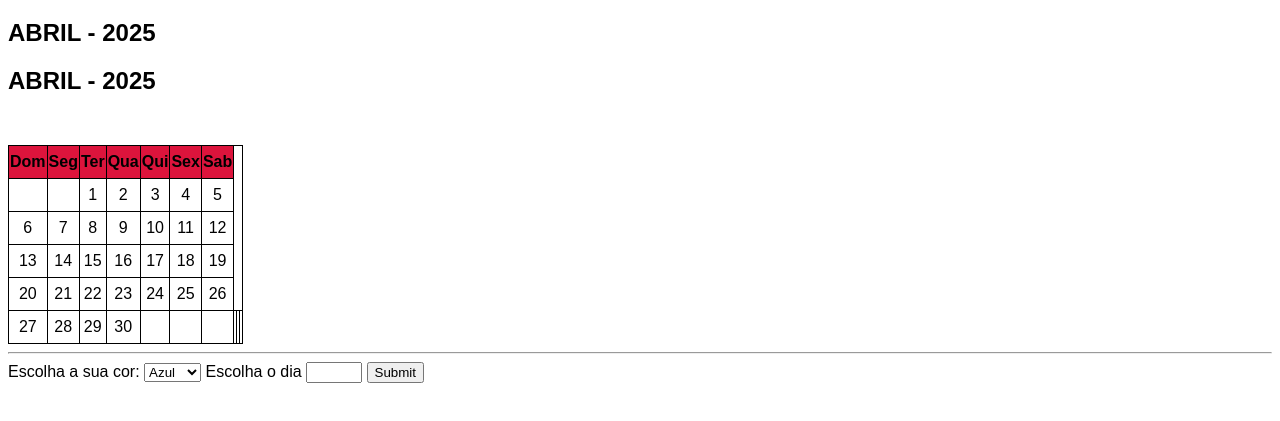
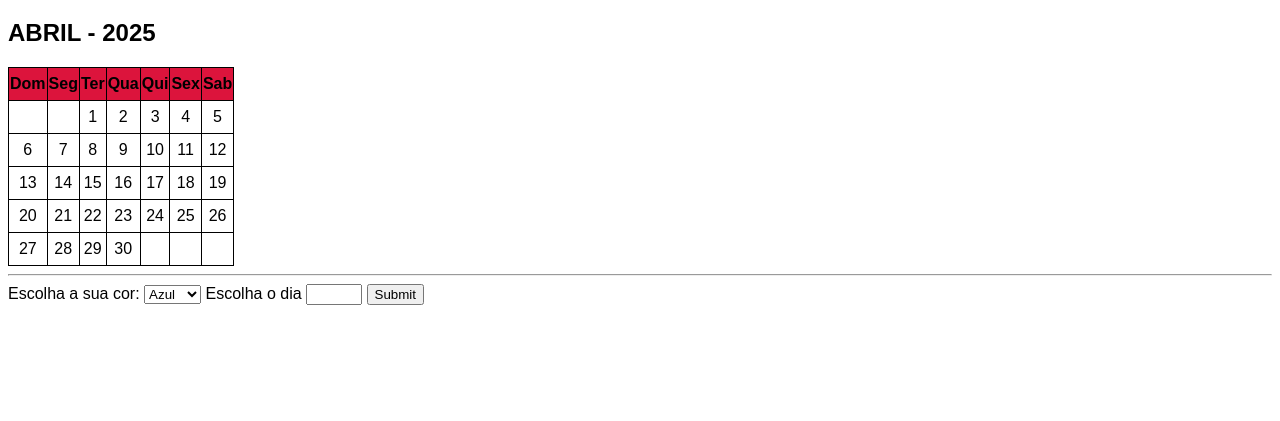
Before and after one commit to AlexandreGSSantos/Calendario-interativo, a plain HTML site: page index.html in a window 1280 px wide. Shown: the part 61-482 px from the top of the page. Drawn offline with Linux system fonts and the light colour scheme.

Commit message:
Alinhamento dos commit

```diff
--- a/index.html
+++ b/index.html
@@ -7,14 +7,9 @@
     <meta name='viewport' content='width=device-width, initial-scale=1'>
     <link rel='stylesheet' type='text/css' media='screen' href='main.css'>
 
-
 </head>
 <body>
     <h1>Calendario Interativo</h1>
-
-    <h2>ABRIL - 2025</h2>
-
-    <table class="calendar" id="calendar">
 
     <h2>ABRIL - 2025</h2>
 
@@ -72,9 +67,6 @@
         <td></td>
         <td></td>
         <td></td>
-        <td></td>
-        <td></td>
-        <td></td>
         </tr>
     </table>
     <hr/>
--- a/main.js
+++ b/main.js
@@ -35,7 +35,6 @@ function colorirDia(){
         // Verifica a cor e incrementa contador correspodente
         if(corEstilo === "rgb(173, 216, 230)" || corEstilo === "lightBlue"){
             contadorAzul++;
-            console.log("Azul: " + contadorAzul);
         } else if(corEstilo === "rgb(152, 215, 152)" || corEstilo === "paleGreen"){
             contadorVerde++;
         } else if(corEstilo === "rgb(255, 182, 193)" || corEstilo === "lightPink"){
```
